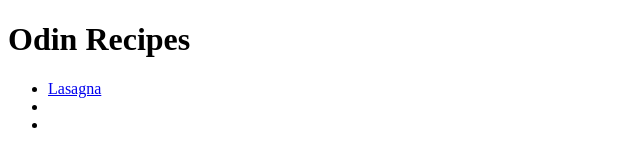
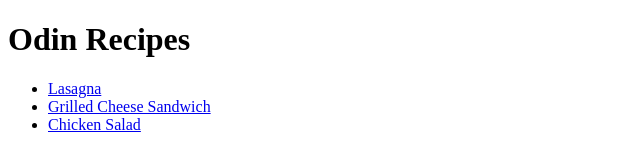
Before and after one commit to whiteknight-dev/odin-recipes, a plain HTML site: page index.html in a window 1280 px wide. Shown: the whole page, without its empty margins (0-640 px from the left). Drawn offline with Linux system fonts and the light colour scheme.

Commit message:
Add a new index of the recipes in the main page

```diff
--- a/index.html
+++ b/index.html
@@ -9,8 +9,8 @@
 
         <ul>
             <li><a href="/recipes/lasagna.html">Lasagna</a></li>
-            <li><a href=""></a></li>
-            <li><a href=""></a></li>
+            <li><a href="/recipes/grilled-sandwich.html">Grilled Cheese Sandwich</a></li>
+            <li><a href="/recipes/chicken-salad.html">Chicken Salad</a></li>
         </ul>
     </body>
 </html>
```
